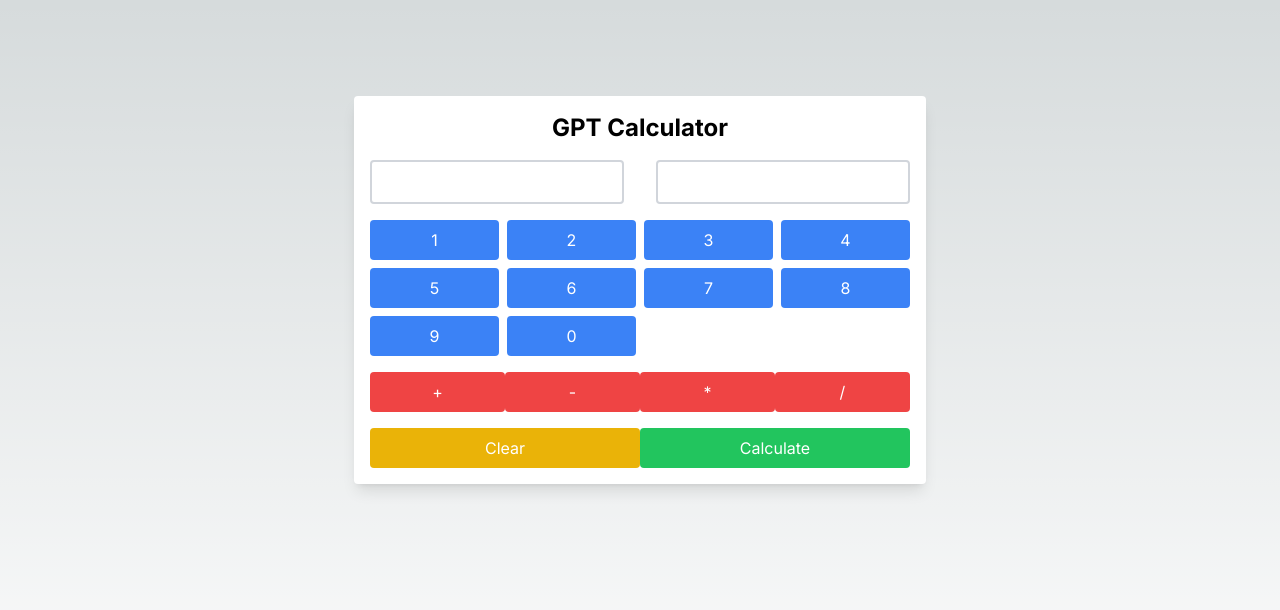
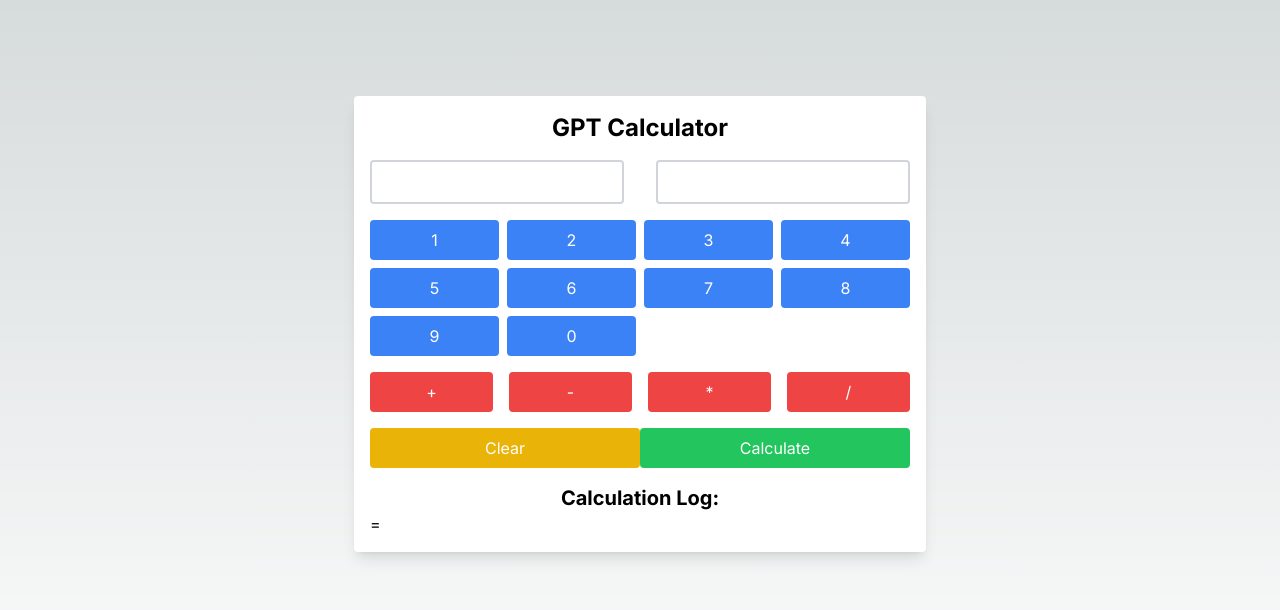
Before and after one commit to stub-ai/d3ee6841-d361-5639-b3e9-46a5fc818b6b, a Next.js app: page / in a window 1280 px wide. Both pictures are taken after a click on the button "Calculate". Shown: the top 610 px of the page. Built offline with nearby package versions, Linux system fonts and the light colour scheme.

Commit message:
Commit from Stub AI (#5)

```diff
--- a/components/Calculator.tsx
+++ b/components/Calculator.tsx
@@ -5,6 +5,7 @@ const Calculator = () => {
   const [secondNumber, setSecondNumber] = useState('');
   const [operator, setOperator] = useState('');
   const [result, setResult] = useState('');
+  const [log, setLog] = useState<string[]>([]);
 
   const handleNumberClick = (number: string) => {
     if (!operator) {
@@ -38,6 +39,8 @@ const Calculator = () => {
       default:
         break;
     }
+
+    setLog([...log, `${firstNumber} ${operator} ${secondNumber} = ${result}`]);
   };
 
   const clear = () => {
@@ -76,7 +79,7 @@ const Calculator = () => {
           </button>
         ))}
       </div>
-      <div className="flex justify-between mt-4">
+      <div className="flex justify-between mt-4 space-x-4">
         {['+', '-', '*', '/'].map((operator) => (
           <button
             key={operator}
@@ -100,6 +103,14 @@ const Calculator = () => {
           <h2 className="text-xl font-bold">Result: {result}</h2>
         </div>
       )}
+      <div className="mt-4">
+        <h2 className="text-xl font-bold text-center">Calculation Log:</h2>
+        <ul>
+          {log.map((entry, index) => (
+            <li key={index}>{entry}</li>
+          ))}
+        </ul>
+      </div>
     </div>
   );
 };
```
